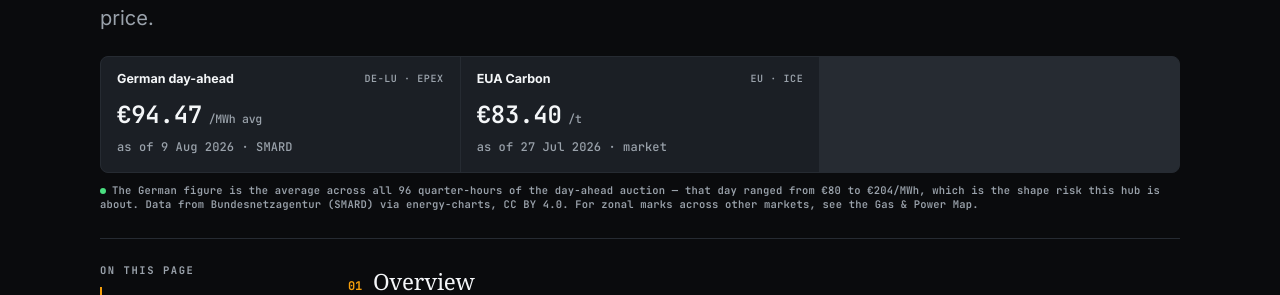
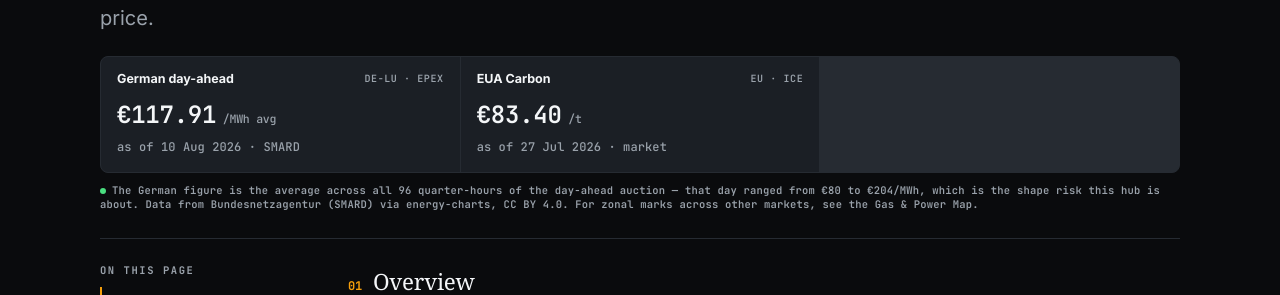
Before and after one commit to maverickrocx/RiskMaverick, a Jekyll site: the page built from markets/commodities/power-renewables.md, in a window 1280 px wide and 900 px high. Shown: the part 295-590 px from the top of the window. Built offline with Jekyll 4.4.1, drawn with Linux system fonts in a browser that asks for light colours; some web fonts are replaced.

Commit message:
chore(marks): daily benchmark refresh from primary sources

```diff
--- a/_data/marks.yml
+++ b/_data/marks.yml
@@ -2,15 +2,15 @@
 # Each mark carries the date and publisher it came from.
 
 de_da:
-  price: "€94.47"
-  asof: "9 Aug 2026"
+  price: "€117.91"
+  asof: "10 Aug 2026"
   source: "SMARD"
-  low: -5.3
-  high: 187.66
+  low: 3.66
+  high: 199.51
   points: 96
 estr:
   price: "2.185%"
-  asof: "6 Aug 2026"
+  asof: "7 Aug 2026"
   source: "ECB"
 henry_hub:
   price: "$2.81"
```
